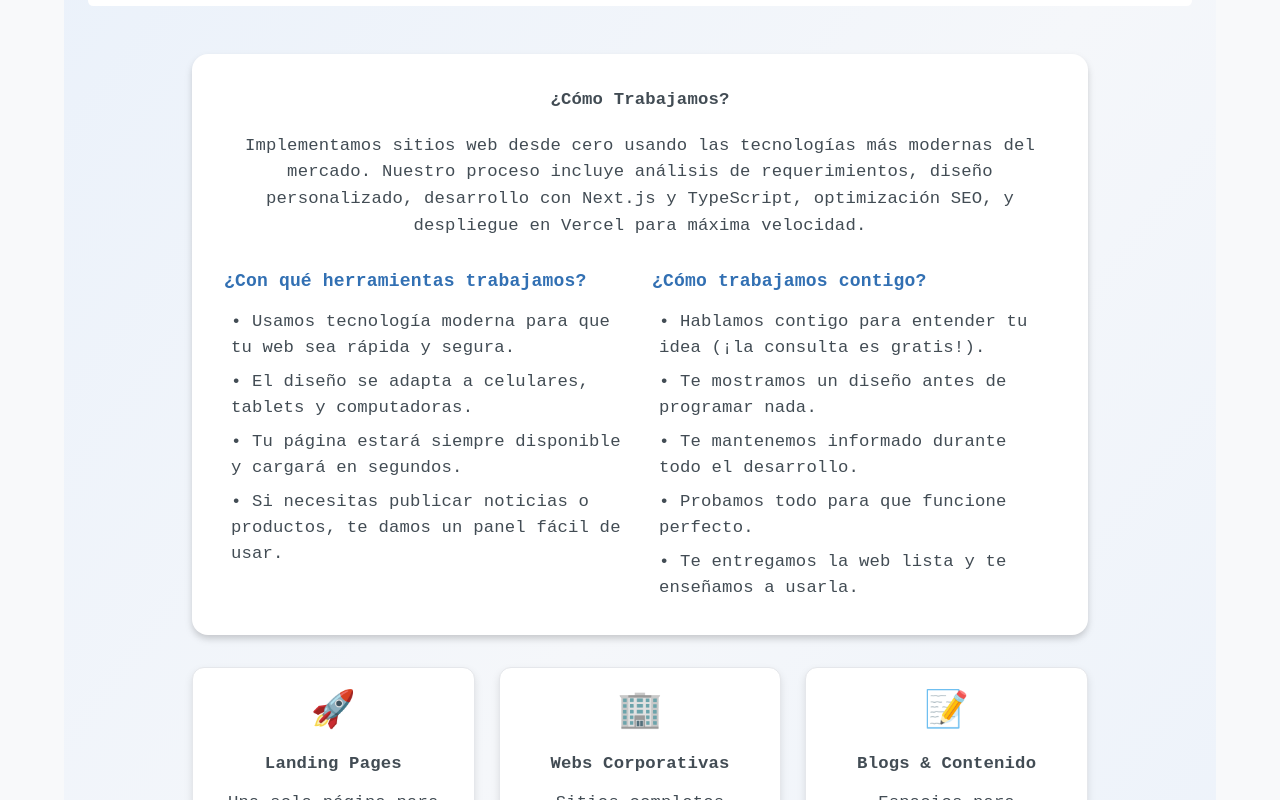
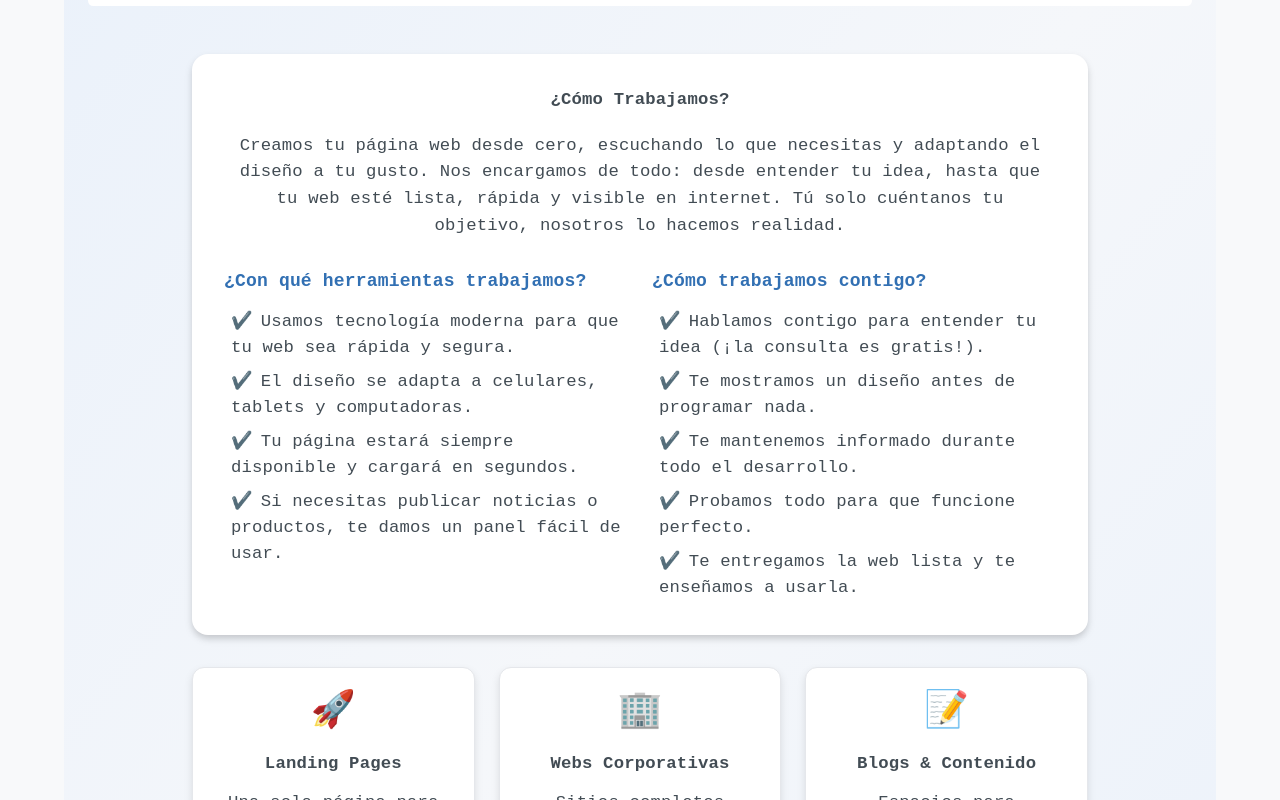
Before and after one commit to pedroj1985/vitaltemplate_site, a Next.js app: page / in a window 1280 px wide. Shown: the part 588-1388 px from the top of the page. Built offline with nearby package versions, Linux system fonts and the light colour scheme.

Commit message:
feat: Revise content in Services section for clarity and engagement; enhance descriptions and add visual elements

```diff
--- a/src/app/page.tsx
+++ b/src/app/page.tsx
@@ -143,28 +143,26 @@ export default function Home() {
               <div className="bg-white rounded-2xl shadow-lg p-8 mb-8">
                 <h2 className="text-2xl font-bold mb-4 soluciones-text font-mono">¿Cómo Trabajamos?</h2>
                 <p className="text-lg soluciones-text font-mono mb-6">
-                  Implementamos sitios web desde cero usando las tecnologías más modernas del mercado.
-                  Nuestro proceso incluye análisis de requerimientos, diseño personalizado, desarrollo
-                  con Next.js y TypeScript, optimización SEO, y despliegue en Vercel para máxima velocidad.
+                  Creamos tu página web desde cero, escuchando lo que necesitas y adaptando el diseño a tu gusto. Nos encargamos de todo: desde entender tu idea, hasta que tu web esté lista, rápida y visible en internet. Tú solo cuéntanos tu objetivo, nosotros lo hacemos realidad.
                 </p>
                 <div className="grid md:grid-cols-2 gap-6 text-left">
                   <div>
                     <h3 className="text-lg font-bold mb-3 vital-text">¿Con qué herramientas trabajamos?</h3>
                     <ul className="space-y-2 soluciones-text font-mono">
-                      <li>• Usamos tecnología moderna para que tu web sea rápida y segura.</li>
-                      <li>• El diseño se adapta a celulares, tablets y computadoras.</li>
-                      <li>• Tu página estará siempre disponible y cargará en segundos.</li>
-                      <li>• Si necesitas publicar noticias o productos, te damos un panel fácil de usar.</li>
+                      <li><span className="text-[#3270b3] mr-2">✔️</span>Usamos tecnología moderna para que tu web sea rápida y segura.</li>
+                      <li><span className="text-[#3270b3] mr-2">✔️</span>El diseño se adapta a celulares, tablets y computadoras.</li>
+                      <li><span className="text-[#3270b3] mr-2">✔️</span>Tu página estará siempre disponible y cargará en segundos.</li>
+                      <li><span className="text-[#3270b3] mr-2">✔️</span>Si necesitas publicar noticias o productos, te damos un panel fácil de usar.</li>
                     </ul>
                   </div>
                   <div>
                     <h3 className="text-lg font-bold mb-3 vital-text">¿Cómo trabajamos contigo?</h3>
                     <ul className="space-y-2 soluciones-text font-mono">
-                      <li>• Hablamos contigo para entender tu idea (¡la consulta es gratis!).</li>
-                      <li>• Te mostramos un diseño antes de programar nada.</li>
-                      <li>• Te mantenemos informado durante todo el desarrollo.</li>
-                      <li>• Probamos todo para que funcione perfecto.</li>
-                      <li>• Te entregamos la web lista y te enseñamos a usarla.</li>
+                      <li><span className="text-[#3270b3] mr-2">✔️</span>Hablamos contigo para entender tu idea (¡la consulta es gratis!).</li>
+                      <li><span className="text-[#3270b3] mr-2">✔️</span>Te mostramos un diseño antes de programar nada.</li>
+                      <li><span className="text-[#3270b3] mr-2">✔️</span>Te mantenemos informado durante todo el desarrollo.</li>
+                      <li><span className="text-[#3270b3] mr-2">✔️</span>Probamos todo para que funcione perfecto.</li>
+                      <li><span className="text-[#3270b3] mr-2">✔️</span>Te entregamos la web lista y te enseñamos a usarla.</li>
                     </ul>
                   </div>
                 </div>
```
